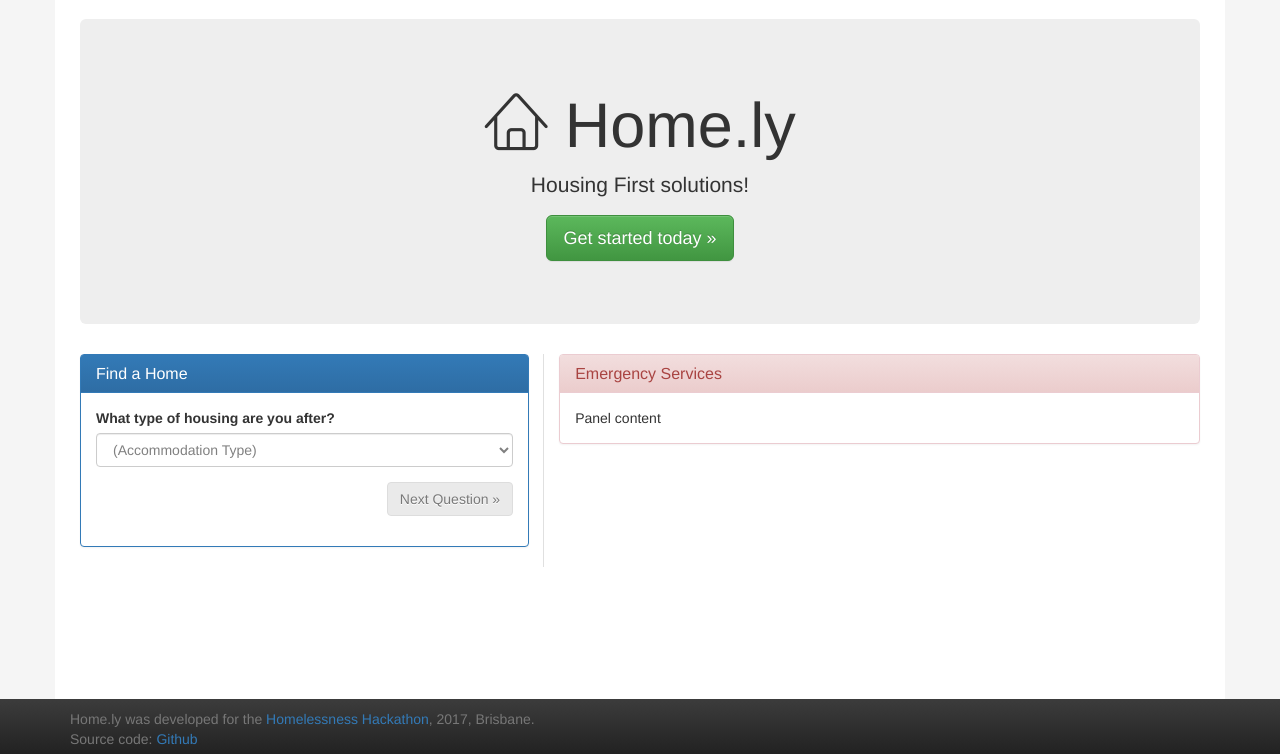
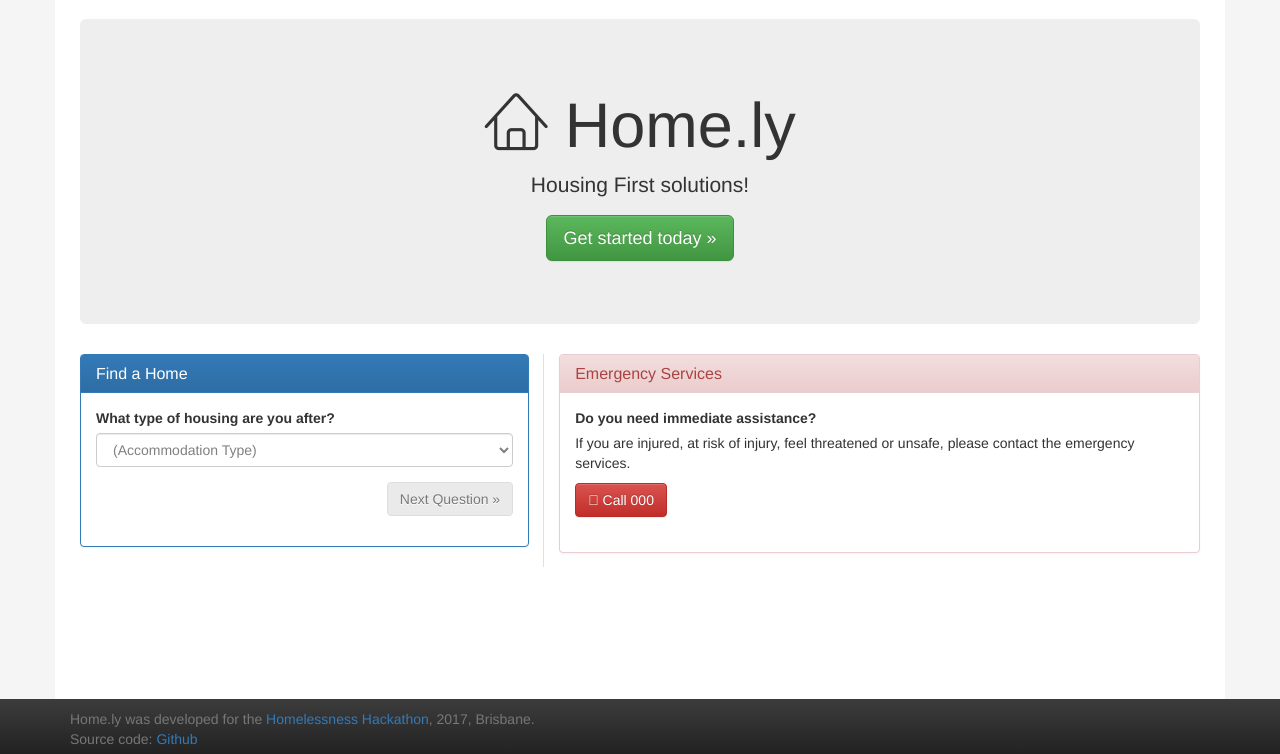
Before and after one commit to merrickheley/HomelessHackathon2017, a Django app: page / in a window 1280 px wide. Shown: the part 51-805 px from the top of the page. Run offline with Django 3.2, Linux system fonts and the light colour scheme; some libraries are stand-ins or nearby versions.

Commit message:
Emergency services contact (stub, no call integration)

```diff
--- a/HackApp/templates/HackApp/index.html
+++ b/HackApp/templates/HackApp/index.html
@@ -137,7 +137,14 @@
                     <h3 class="panel-title">Emergency Services</h3>
                 </div>
                 <div class="panel-body">
-                    Panel content
+                    <label for="emergency-services-text">
+                        Do you need immediate assistance?
+                    </label>
+                    <p id="emergency-services-text">
+                        If you are injured, at risk of injury, feel threatened or unsafe, please contact the emergency services.
+                    </p>
+                    <button type="button" class="btn btn-md btn-danger float-right"><span class="lnr-phone-handset"></span> Call 000</button>
+                    <br/><br/>
                 </div>
             </div>
         </div>
```
